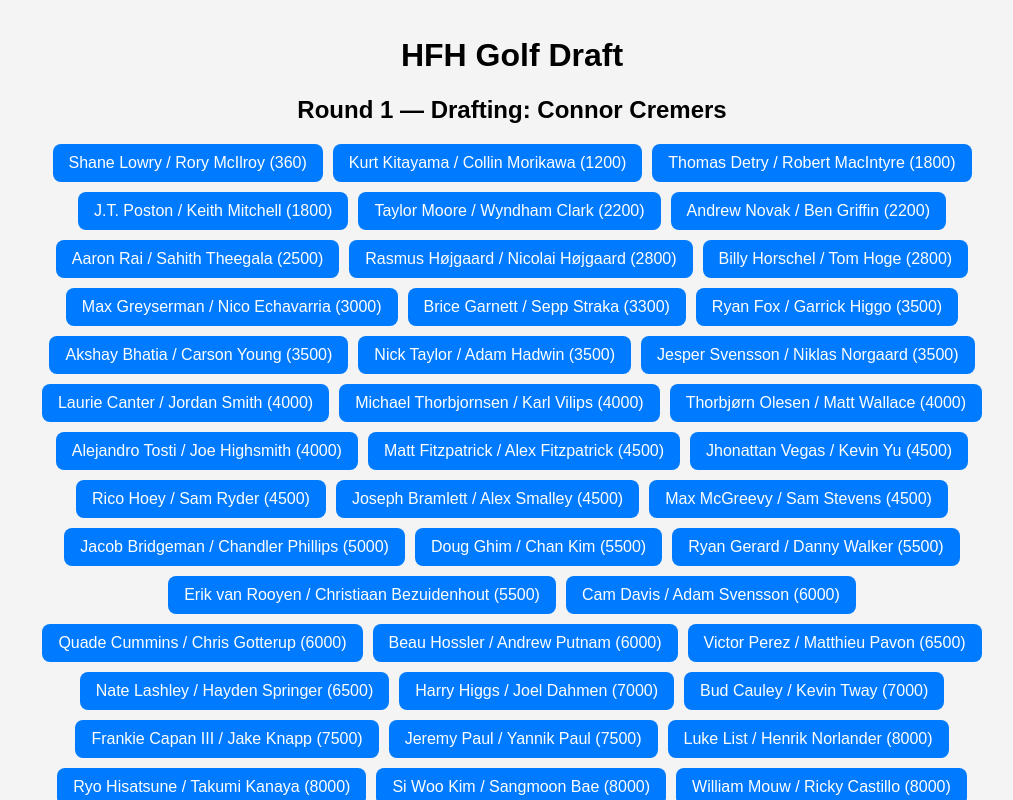
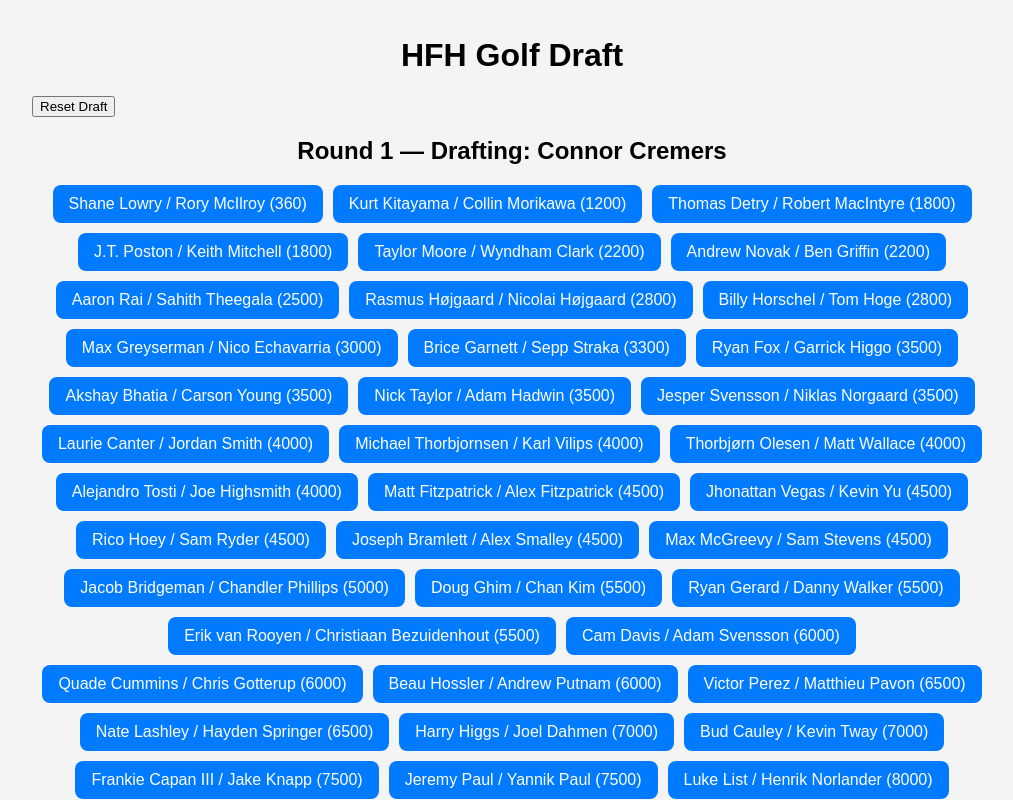
Before and after one commit to 09tannerm/HFH-Golf-Draft, a React (Vite) app: page / in a window 1280 px wide. Shown: the top 800 px of the page, without its empty margins (128-1141 px from the left). Built offline with nearby package versions, Linux system fonts and the light colour scheme.

Commit message:
Update App.jsx

```diff
--- a/App.jsx
+++ b/App.jsx
@@ -43,9 +43,16 @@ function App() {
 
   const isDrafted = (teamName) => draftedTeams.some((t) => t.team === teamName);
 
+  const handleResetDraft = () => {
+    setDraftedTeams([]);
+    setCurrentPickIndex(0);
+    setRound(1);
+  };
+
   return (
     <div className="app">
       <h1>HFH Golf Draft</h1>
+      <button className="reset-button" onClick={handleResetDraft}>Reset Draft</button>
       <h2>Round {round} — Drafting: {draftOrder[currentPickIndex] || 'Draft Complete!'}</h2>
 
       <div className="team-list">
```
